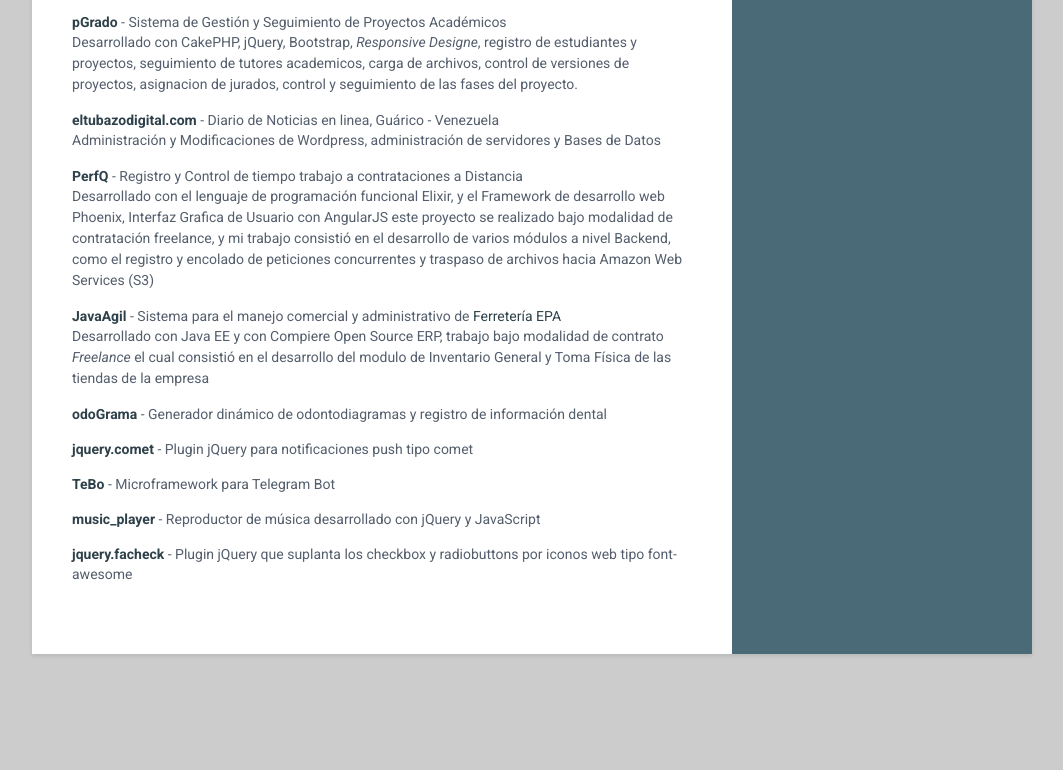
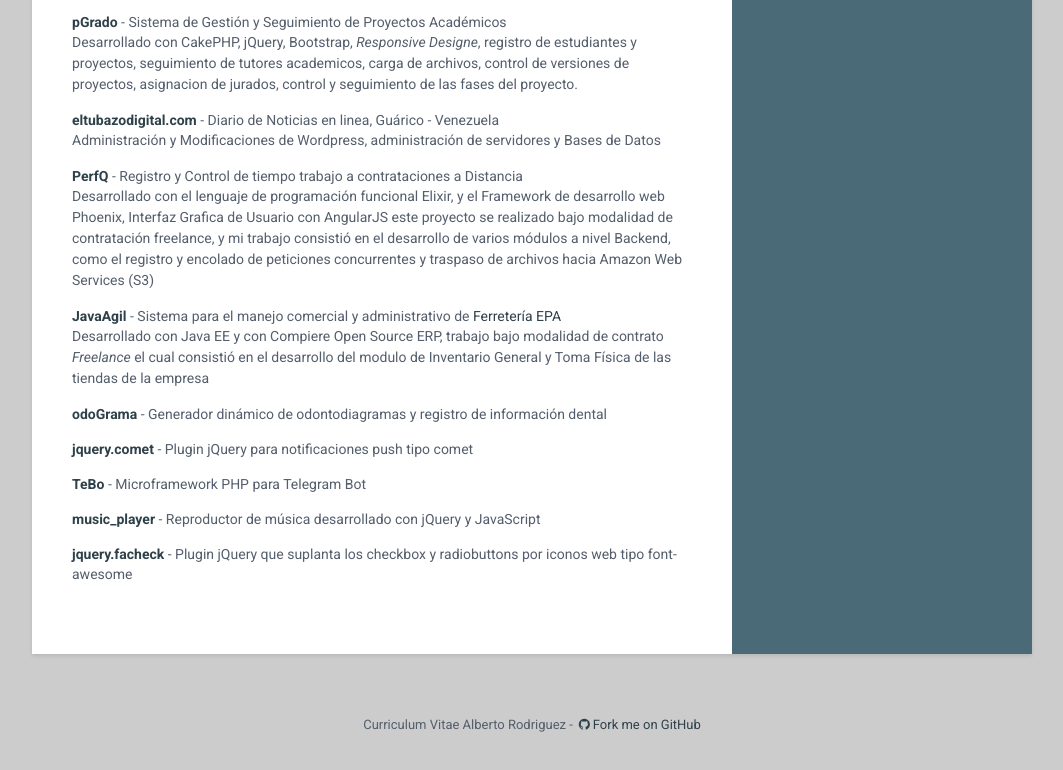
Before and after one commit to arodu/cv, a plain HTML site: page index.html in a window 1280 px wide. Shown: the part 1933-2703 px from the top of the page, without its empty margins (108-1171 px from the left). Before the commit the page ends 2607 px from the top, so only its background shows below. Drawn offline with nearby package versions, Linux system fonts and the light colour scheme.

Commit message:
update footer

```diff
--- a/index.html
+++ b/index.html
@@ -417,7 +417,7 @@
             </div>
             <div class="item">
                 <span class="project-title"><a href="https://github.com/arodu/tebo" target="_blank">TeBo</a></span> -
-                <span class="project-tagline">Microframework para Telegram Bot</span>
+                <span class="project-tagline">Microframework PHP para Telegram Bot</span>
             </div>
             <div class="item">
                 <span class="project-title"><a href="https://github.com/arodu/music_player" target="_blank">music_player</a></span> -
@@ -430,6 +430,15 @@
         </section><!--//section-->
       </div><!--//main-body-->
   </div>
+
+  <footer class="footer no-print">
+    <div class="text-center">
+      <!--/* This template is released under the Creative Commons Attribution 3.0 License. Please keep the attribution link below when using for your own project. Thank you for your support. :) If you'd like to use the template without the attribution, you can check out other license options via our website: themes.3rdwavemedia.com */-->
+      <small class="copyright">Curriculum Vitae Alberto Rodriguez - <a href="http://github.com/arodu/cv" target="_blank"><i class="fa fa-github fa-fw"></i>Fork me on GitHub</a></small>
+    </div><!--//container-->
+  </footer>
+
+<!-- sdasd -->
 
     <a href="#" id="back-to-top" class="no-print" title="Volver Arriba"><i class="fa fa-chevron-up"></i></a>
 
```
